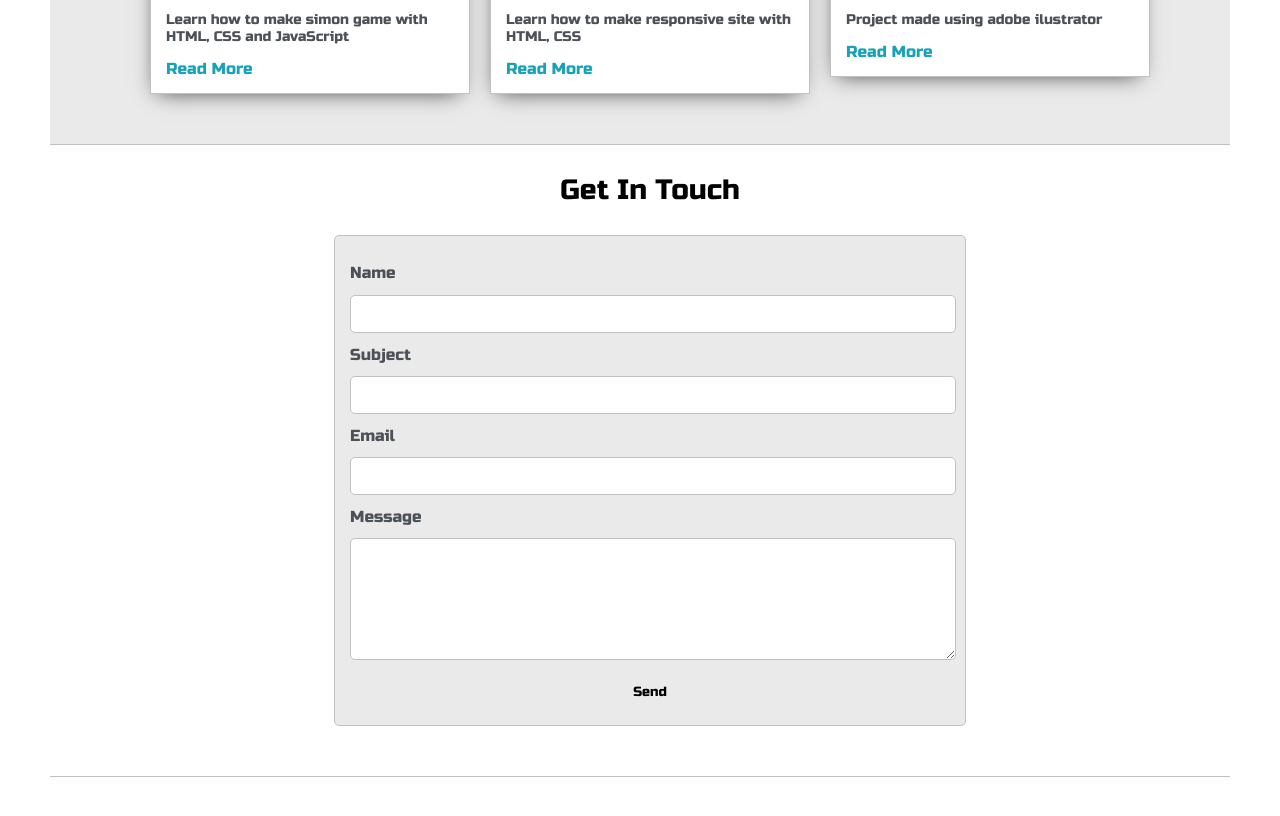
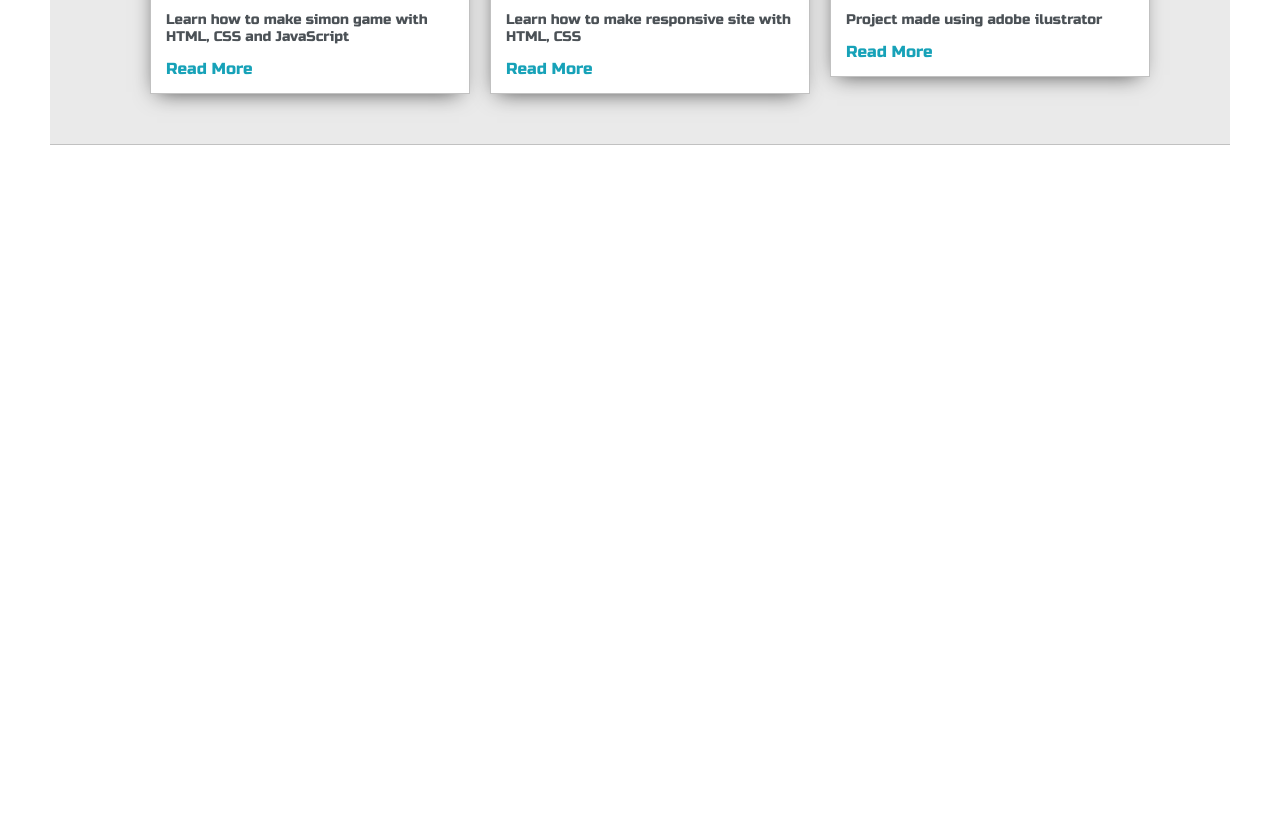
Before and after one commit to Rukfashh/Portfolio, a plain HTML site: page index.html in a window 1280 px wide. Shown: the part 1778-2594 px from the top of the page. After the commit the page ends 1998 px from the top, so only its background shows below. Drawn offline with Linux system fonts and the light colour scheme.

Commit message:
Update index.html

```diff
--- a/index.html
+++ b/index.html
@@ -171,30 +171,7 @@
 		</div>
 	</section>
 
-	<section class="s2">
-		<div class="main-container">
-			<a href=""></a>
-			<h3 style="text-align: center;">Get In Touch</h3>
 
-			<form id="contact-form">
-				<a name="contact"></a>
-
-				<label>Name</label>
-				<input id = "name" class="input-field" type="text" name="name">
-
-				<label>Subject</label>
-				<input id = "subject" class="input-field" type="text" name="subject">
-
-				<label>Email</label>
-				<input id="email" class="input-field" type="text" name="email">
-
-				<label>Message</label>
-				<textarea id = "message" class="input-field" name="message"></textarea>
-
-				<input id="submit-btn" type="submit" value="Send">
-			</form>
-		</div>
-	</section>
 
 	<script type="text/javascript" src="themes.js"></script>
 
```
